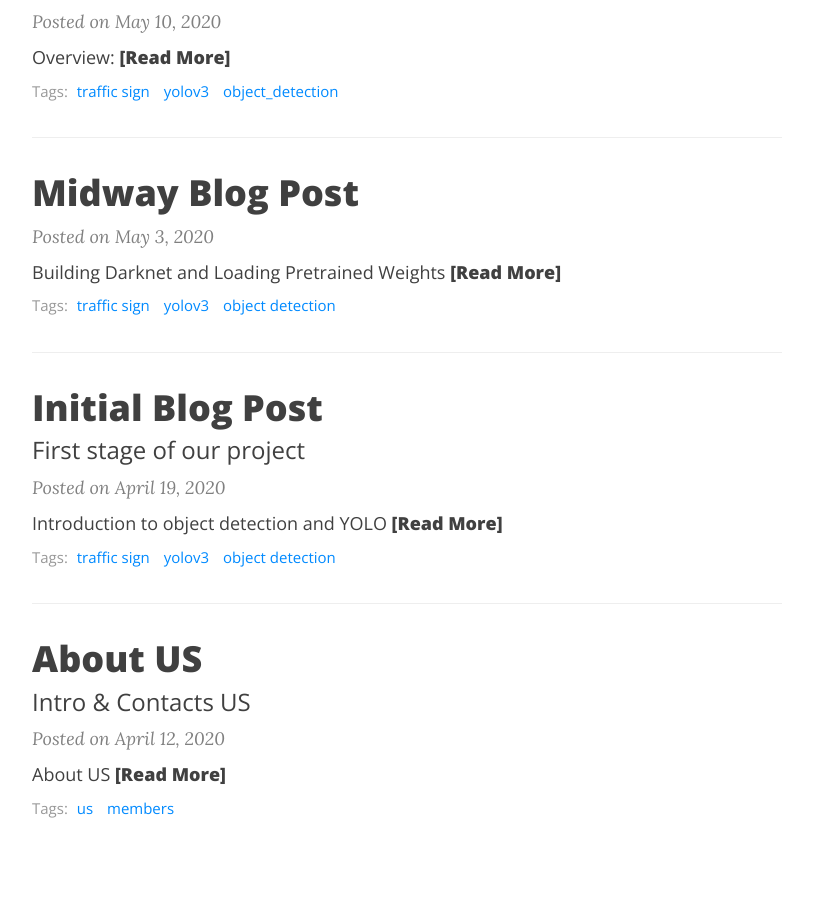
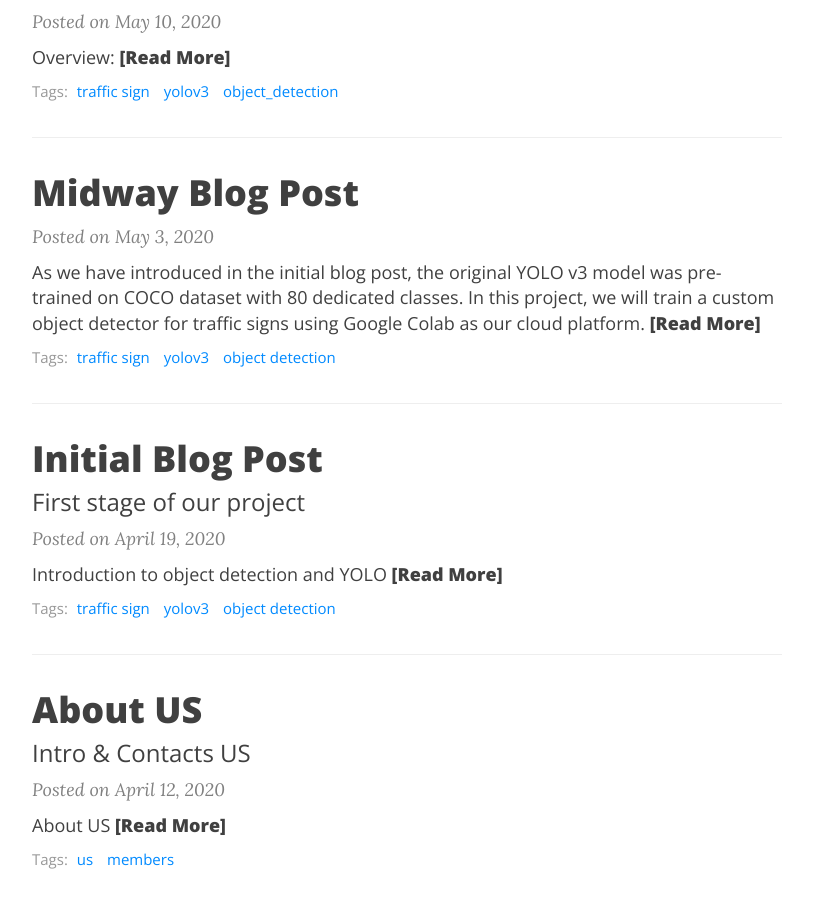
Before and after one commit to tongxinw/YOLOv3_traffic_sign_website, a Jekyll site: the page built from index.html, in a window 1280 px wide and 900 px high, scrolled down 993 px. Shown: the whole window, without its empty margins (233-1046 px from the left). Built offline with Jekyll 4.4.1, drawn with Linux system fonts in a browser that asks for light colours; nearby versions of some CDN libraries; the list of posts is cut into pages by our own code; comment, search, counter and statistics services are not loaded.

Commit message:
Update 2020-05-03-mid.md

```diff
--- a/_posts/2020-05-03-mid.md
+++ b/_posts/2020-05-03-mid.md
@@ -7,10 +7,12 @@
 comments: true
 ---
 
+As we have introduced in the initial blog post, the original YOLO v3 model was pre-trained on COCO dataset with 80 dedicated classes. In this project, we will train a custom object detector for traffic signs using Google Colab as our cloud platform.
+
 # Building Darknet and Loading Pretrained Weights
 
 
-The new network in YOLOv3, Darknet-53, is based on Darknet-19, which is used in YOLOv2, combining with the concept from residual networks. It includes shortcuts connections with more fine-grained information, which performs as a better feature extractor. Also, it has upsampling layers merging with previous feature maps to get more meaningful information. In total, it has 106 layers to perform as a good object detector. We still use Google Colab with free GPUs as our cloud platform. We cloned the darknet from [AlexeyAB’s GitHub repository](https://github.com/AlexeyAB/darknet), adjusted it to enable GPU, and then built the network. Since YOLOv3 has already been trained on the COCO dataset with 80 classes, we just loaded the pretrained weights from the [official website](https://pjreddie.com/media/files/yolov3.weights) so that we do not have to train the huge network from scratch and hopefully reduce the training time.
+The new network in YOLOv3, Darknet-53, is based on Darknet-19, which is used in YOLOv2, combining with the concept from residual networks. It includes shortcut connections with more fine-grained information, which performs as a better feature extractor. Also, it has upsampling layers merging with previous feature maps to get more meaningful information. In total, it has 106 layers to perform as a good object detector. We still use Google Colab with free GPUs as our cloud platform. We cloned the darknet from [AlexeyAB’s GitHub repository](https://github.com/AlexeyAB/darknet), adjusted it to enable GPU, and then built the network. Since YOLOv3 has already been trained on the COCO dataset with 80 classes, we just loaded the pretrained weights from the [official website](https://pjreddie.com/media/files/yolov3.weights) so that we do not have to train the huge network from scratch and hopefully reduce the training time.
 
 # Gathering a Custom Dataset and Preparations for Training
 
@@ -18,16 +20,19 @@
 
 <div style="text-align:center;">
   <img src="https://miro.medium.com/max/1400/1*5Ok-XrHyu3qBzwGPEi3-bA.png" alt="annotation">
+  <em>An Example of Annotation</em>
   <em>Source: AlexeyAB’s GitHub repository</em>
 </div>
 <br/>
 
 We copied over the configuration file of YOLOv3 and made some modifications according to our new single class detector. We made the maximum number of batches to be 2000 per class, which should be 2000 in this case. The number of steps are respectively 80% and 90% percent of the number of batches to make sure it iterates enough, thus we have 1600 and 1800 for steps. Since YOLOv3 predicts bounding boxes at 3 different scales, the last of convolutional layers of every feature extractor block predicts a 3-d tensor encoding bounding box, objectness, and class predictions. In total, the tensor is N * N * ((4+1+1) * 3) for the 4 bounding box offsets (manifested in annotations), 1 objectness detection (confidence level), and 1 class prediction. Thus the number of filters, which is the same as the number of feature maps, is 18 in this case. Before running the config files, the number of classes is set to one for each of the 3 yolo layers performing bounding box prediction, while the number of filters should be 18 for each convolutional layer before it.
 
-To determine the bounding box priors, YOLOv3 still uses k-means clustering. In this case, we just chose 9 clusters which are shown as anchors and 3 scales arbitrarily and then divided them evenly across scales. Here are the parameters of one of the yolo layers and one convolutional layer above it in the configuration file.
+To determine the bounding box anchors (also called priors), YOLOv3 still uses k-means clustering. The initial training will be more stable if we start with diverse guesses of the shapes of bounding boxes that are common for real-life objects. In this case, we just chose 9 clusters which are shown as anchors and 3 scales arbitrarily and then divided them evenly across scales. Here are the parameters of one of the yolo layers and one convolutional layer above it in the configuration file. It also shows the width and height of the 9 anchors.
+
 
 <div style="text-align:center;">
   <img src="https://miro.medium.com/max/1400/1*_vEBoR5t48PbBlg0SYTg-w.png" alt="config">
+  <em>Parameters of Hidden Layers</em>
 </div>
 <br/>
 
@@ -41,7 +46,10 @@
 
 <div style="text-align:center;">
   <img src="https://miro.medium.com/max/1400/1*BnRXb2R22IDazgy_sBrICQ.png" alt="loss">
+  <em>Loss Curve in the Training Process</em>
 </div>
+
+YOLO uses sum-squared error between the predictions and the ground truth to calculate loss and it consists of the classification loss, the localization loss (errors between the predicted boundary box and the ground truth) and the confidence loss (the objectness of the box).
 
 We can see that over 400 iterations, the average loss has been reduced to lower than 2, which indicates an accurate model. In the end, the average loss is lower than 0.5.
 
@@ -49,13 +57,20 @@
 
 <div style="text-align:center;">
   <img src="https://miro.medium.com/max/1400/1*9Aeuaxp7nGYaRxOJz4I7Pw.png" alt="test">
-  <em>Source: Google</em>
+  <em>Detection Result</em>
+  <em>Source: Google Image</em>
 </div>
 
 # References
 
 [AlexeyAB’s GitHub repository](https://github.com/AlexeyAB/darknet)
 
+   This great GitHub repo provides the implementation of several pre-trained models and illustrates how to train a custom detector. We basically followed this step-by-step tutorial to build our network.
+
 [YOLOv3 official website](https://pjreddie.com/media/files/yolov3.weights)
 
-[Useful YouTube video](https://www.youtube.com/watch?v=10joRJt39Ns&t=1138s)
+   This is the document of weights of YOLOv3 pre-trained on COCO dataset. We used it to reduce our training time.
+
+[Real-time Object Detection with YOLO, YOLOv2 and now YOLOv3](https://medium.com/@jonathan_hui/real-time-object-detection-with-yolo-yolov2-28b1b93e2088)
+
+   This great Medium post clearly explains the details of YOLO from its original papers including the structure of the network and the improvement from YOLO to YOLOv3. The illustration of loss function and bounding box are explicit and work as a good supplementation for the paper.
```
